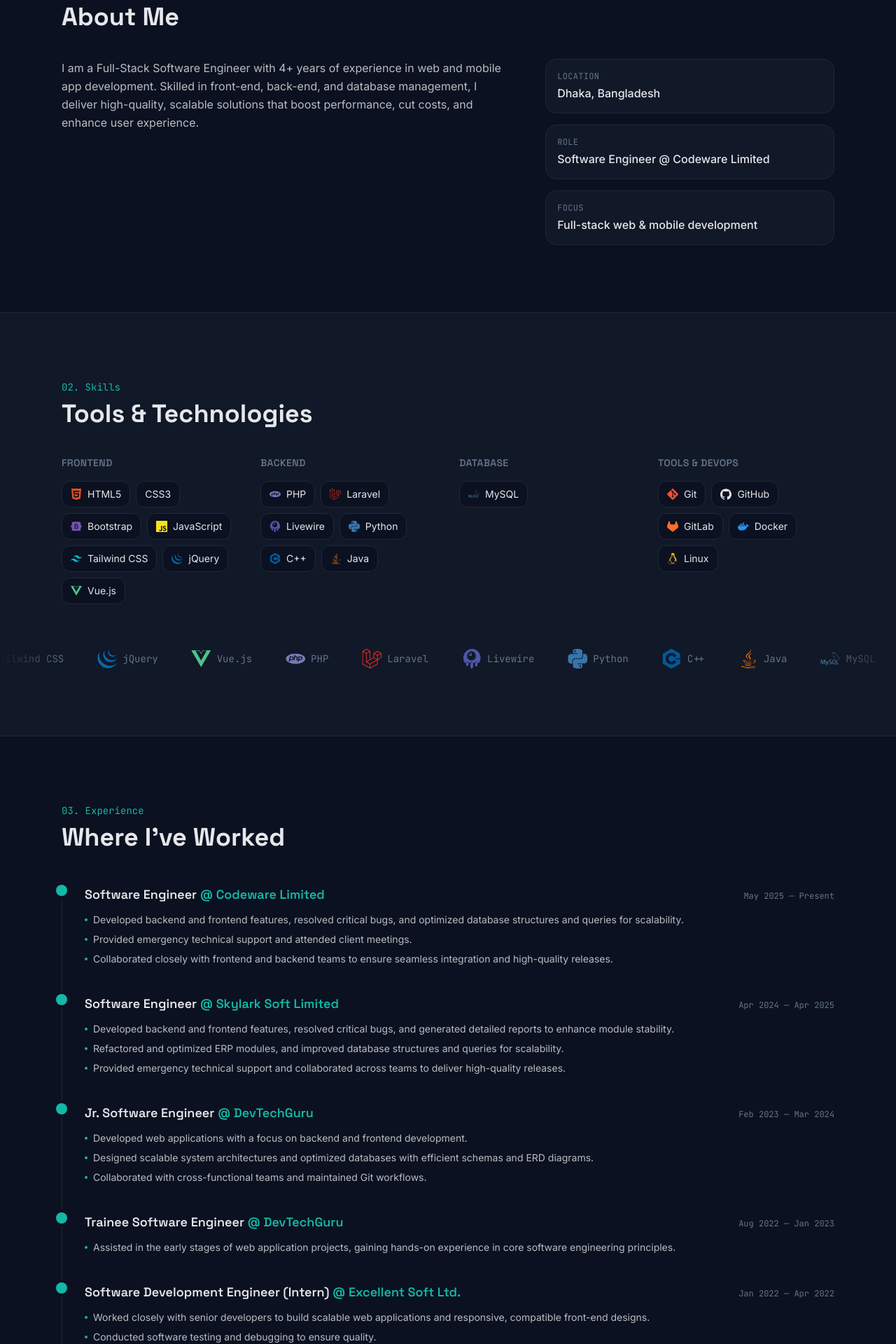
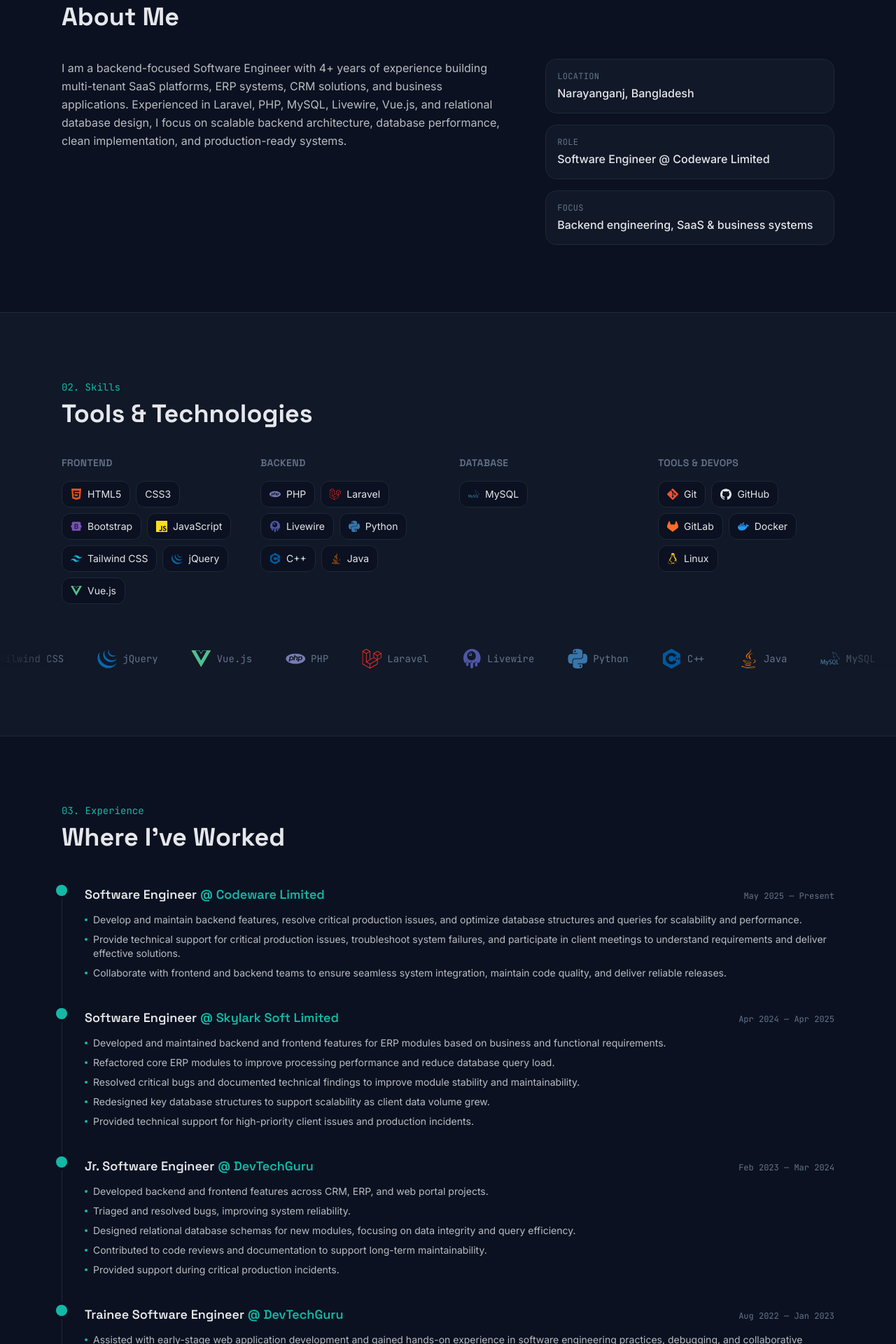
Before and after one commit to rezwanz/md-rejwan-mahmud-portfolio, a React (Vite) app: page / in a window 1280 px wide. Shown: the part 920-2840 px from the top of the page at 70% size. Built offline with nearby package versions, Linux system fonts and the light colour scheme.

Commit message:
Content and Resume updated

```diff
--- a/src/data/content.ts
+++ b/src/data/content.ts
@@ -71,10 +71,10 @@ export const site = {
   name: "Md. Rejwan Mahmud",
   initials: "rejwan.dev",
   role: "Software Engineer",
-  roles: ["Software Engineer", "Full-Stack Developer", "Problem Solver"],
+  roles: ["Software Engineer", "Backend Engineer", "Full-Stack Developer"],
   tagline:
-    "I build scalable, high-quality web & mobile applications across the full stack.",
-  location: "Dhaka, Bangladesh",
+    "I build scalable SaaS, ERP, CRM, and business applications with a focus on backend architecture, database performance, and reliable delivery.",
+  location: "Narayanganj, Bangladesh",
   email: "rejwan.dev24@gmail.com",
   resumeUrl: "/assets/files/resume-md-rejwan-mahmud.pdf",
   githubUsername: "rezwanz",
@@ -104,12 +104,12 @@ export const socialLinks: SocialLink[] = [
 export const about = {
   heading: "About Me",
   paragraphs: [
-    "I am a Full-Stack Software Engineer with 4+ years of experience in web and mobile app development. Skilled in front-end, back-end, and database management, I deliver high-quality, scalable solutions that boost performance, cut costs, and enhance user experience.",
+    "I am a backend-focused Software Engineer with 4+ years of experience building multi-tenant SaaS platforms, ERP systems, CRM solutions, and business applications. Experienced in Laravel, PHP, MySQL, Livewire, Vue.js, and relational database design, I focus on scalable backend architecture, database performance, clean implementation, and production-ready systems.",
   ],
   facts: [
     { label: "Location", value: site.location },
     { label: "Role", value: `${site.role} @ Codeware Limited` },
-    { label: "Focus", value: "Full-stack web & mobile development" },
+    { label: "Focus", value: "Backend engineering, SaaS & business systems" },
   ],
 };
 
@@ -253,31 +253,31 @@ export const services: ServiceItem[] = [
   {
     title: "Full-Stack Web Development",
     description:
-      "End-to-end web applications with React/Vue front ends and Laravel/PHP back ends, built for performance and long-term maintainability.",
+      "End-to-end web applications with Vue/React front ends and Laravel/PHP back ends, built for performance, scalability, and long-term maintainability.",
     icon: "code",
   },
   {
     title: "Backend & API Development",
     description:
-      "RESTful APIs, business logic, and system integrations built on Laravel and PHP, focused on clean architecture and reliability.",
+      "Backend systems, RESTful APIs, business logic, and third-party integrations built with Laravel and PHP, focused on clean architecture and reliability.",
     icon: "server",
   },
   {
     title: "Database Design & Optimization",
     description:
-      "MySQL schema design, query tuning, and structural refactors to improve performance and keep data integrity as systems grow.",
+      "Relational schema design, query optimization, and structural refactoring to improve performance and preserve data integrity as systems scale.",
     icon: "database",
   },
   {
     title: "ERP & Business Systems",
     description:
-      "Custom ERP modules for production, ordering, invoicing, and reporting — tailored to real operational workflows, not generic templates.",
+      "Custom ERP and business-system modules for production, ordering, invoicing, accounting, and reporting, tailored to real operational workflows.",
     icon: "layers",
   },
   {
     title: "Responsive UI Implementation",
     description:
-      "Pixel-accurate, accessible, mobile-first interfaces with Tailwind CSS that hold up across devices and screen sizes.",
+      "Responsive, accessible, mobile-first interfaces with Tailwind CSS that provide consistent experiences across devices and screen sizes.",
     icon: "smartphone",
   },
 ];
@@ -289,9 +289,9 @@ export const experience: ExperienceItem[] = [
     start: "May 2025",
     end: "Present",
     bullets: [
-      "Developed backend and frontend features, resolved critical bugs, and optimized database structures and queries for scalability.",
-      "Provided emergency technical support and attended client meetings.",
-      "Collaborated closely with frontend and backend teams to ensure seamless integration and high-quality releases.",
+      "Develop and maintain backend features, resolve critical production issues, and optimize database structures and queries for scalability and performance.",
+      "Provide technical support for critical production issues, troubleshoot system failures, and participate in client meetings to understand requirements and deliver effective solutions.",
+      "Collaborate with frontend and backend teams to ensure seamless system integration, maintain code quality, and deliver reliable releases.",
     ],
   },
   {
@@ -300,9 +300,11 @@ export const experience: ExperienceItem[] = [
     start: "Apr 2024",
     end: "Apr 2025",
     bullets: [
-      "Developed backend and frontend features, resolved critical bugs, and generated detailed reports to enhance module stability.",
-      "Refactored and optimized ERP modules, and improved database structures and queries for scalability.",
-      "Provided emergency technical support and collaborated across teams to deliver high-quality releases.",
+      "Developed and maintained backend and frontend features for ERP modules based on business and functional requirements.",
+      "Refactored core ERP modules to improve processing performance and reduce database query load.",
+      "Resolved critical bugs and documented technical findings to improve module stability and maintainability.",
+      "Redesigned key database structures to support scalability as client data volume grew.",
+      "Provided technical support for high-priority client issues and production incidents.",
     ],
   },
   {
@@ -311,9 +313,11 @@ export const experience: ExperienceItem[] = [
     start: "Feb 2023",
     end: "Mar 2024",
     bullets: [
-      "Developed web applications with a focus on backend and frontend development.",
-      "Designed scalable system architectures and optimized databases with efficient schemas and ERD diagrams.",
-      "Collaborated with cross-functional teams and maintained Git workflows.",
+      "Developed backend and frontend features across CRM, ERP, and web portal projects.",
+      "Triaged and resolved bugs, improving system reliability.",
+      "Designed relational database schemas for new modules, focusing on data integrity and query efficiency.",
+      "Contributed to code reviews and documentation to support long-term maintainability.",
+      "Provided support during critical production incidents.",
     ],
   },
   {
@@ -322,7 +326,7 @@ export const experience: ExperienceItem[] = [
     start: "Aug 2022",
     end: "Jan 2023",
     bullets: [
-      "Assisted in the early stages of web application projects, gaining hands-on experience in core software engineering principles.",
+      "Assisted with early-stage web application development and gained hands-on experience in software engineering practices, debugging, and collaborative development.",
     ],
   },
   {
@@ -331,8 +335,8 @@ export const experience: ExperienceItem[] = [
     start: "Jan 2022",
     end: "Apr 2022",
     bullets: [
-      "Worked closely with senior developers to build scalable web applications and responsive, compatible front-end designs.",
-      "Conducted software testing and debugging to ensure quality.",
+      "Worked with senior developers to build web applications and responsive, cross-browser-compatible interfaces.",
+      "Conducted software testing and debugging to identify and resolve issues and maintain application quality.",
     ],
   },
 ];
@@ -347,7 +351,7 @@ export const education: EducationItem[] = [
     details: "Specialized in Software Engineering and Data Science.",
   },
   {
-    degree: "B.Sc in Computer Science and Engineering",
+    degree: "B.Sc. in Computer Science and Engineering",
     institution: "Independent University, Bangladesh (IUB)",
     institutionUrl: "https://iub.ac.bd/",
     start: "2017",
@@ -422,16 +426,16 @@ export const projects: Project[] = [
   {
     title: "Property Management System (PMS)",
     description:
-      "A multi-tenant SaaS Hotel PMS on a DB-per-tenant architecture, with two apps: a Super Admin panel for tenant onboarding, billing, and global hotel data, and a per-hotel Tenant PMS covering front desk, reservations, guest CRM, POS, night audit, and accounting.",
-    tags: ["HTML", "CSS", "Tailwind", "TypeScript", "Inertia.js", "Vite", "Vue.js", "PHP", "Laravel", "Redis", "MySQL"],
+      "Designed and developed a multi-tenant SaaS Hotel PMS using a DB-per-tenant architecture, with two applications: a Super Admin panel for tenant onboarding, billing, and global hotel data, and a per-hotel Tenant PMS covering front desk, reservations, guest CRM, POS, night audit, and accounting.",
+    tags: ["HTML", "CSS", "Tailwind CSS", "TypeScript", "Inertia.js", "Vite", "Vue.js", "PHP", "Laravel", "Redis", "MySQL"],
     category: "Full-stack",
     associatedWith: "Codeware Limited",
   },
   {
     title: "Visa Agency CRM & Management System",
     description:
-      "A multilingual (AR/BN/EN) multi-tenant CRM for a visa services agency — combining a marketing site with a back-office suite covering customer tracking, invoicing & payments, commissions, double-entry accounting, and financial reporting.",
-    tags: ["HTML", "CSS", "Tailwind", "Alpine.js", "Vite", "JavaScript", "PHP", "Laravel", "Livewire", "MySQL"],
+      "Developed a multilingual (AR/BN/EN), multi-tenant CRM for a visa services agency, combining a public-facing marketing website with a back-office platform for customer management, invoicing and payments, commission tracking, double-entry accounting, and financial reporting.",
+    tags: ["HTML", "CSS", "Tailwind CSS", "Alpine.js", "Vite", "JavaScript", "PHP", "Laravel", "Livewire", "MySQL"],
     category: "Full-stack",
     associatedWith: "Codeware Limited (client: Al Zahra Consultancy)",
     live: "https://alzahrabd.com/",
@@ -439,8 +443,8 @@ export const projects: Project[] = [
   {
     title: "Bangladesh Medical University (BMU)",
     description:
-      "A university administration and research platform with an end-to-end IRB ethics-approval workflow, governance portals for Academic & Syndicate meetings with signed attendance confirmation, and a multilingual (EN/BN) CMS with per-department subdomains and news publishing.",
-    tags: ["HTML", "CSS", "Tailwind", "Alpine.js", "PHP", "Laravel", "Livewire", "Filament", "MySQL"],
+      "Developed a university administration and research platform with an end-to-end IRB ethics-approval workflow, governance portals for Academic and Syndicate meetings with signed attendance confirmation, and a multilingual (EN/BN) CMS with per-department subdomains and news publishing.",
+    tags: ["HTML", "CSS", "Tailwind CSS", "Alpine.js", "PHP", "Laravel", "Livewire", "Filament", "MySQL"],
     category: "Full-stack",
     associatedWith: "Codeware Limited",
     live: "https://www.bmu.ac.bd/",
@@ -448,12 +452,12 @@ export const projects: Project[] = [
   {
     title: "Winrooms",
     description:
-      "A hotel & accommodation booking platform for searching, comparing, and booking rooms, with dynamic pricing, real-time availability, and partner dashboards for property management.",
+      "Developed a hotel and accommodation booking platform for searching, comparing, and booking rooms, with dynamic pricing, real-time availability, and partner dashboards for property management.",
     tags: [
       "HTML",
       "CSS",
       "Bootstrap",
-      "Tailwind",
+      "Tailwind CSS",
       "Alpine.js",
       "Vite",
       "JavaScript",
@@ -473,12 +477,12 @@ export const projects: Project[] = [
   {
     title: "Etripi",
     description:
-      "A hotel & tour booking platform for the Bangladesh market, with a partner portal for rate/availability management, local payment gateway integration, automated invoicing, and a dedicated tour booking module.",
+      "Developed a hotel and tour booking platform for the Bangladesh market, including a partner portal for rate and availability management, local payment gateway integration, automated invoicing, and a dedicated tour booking module.",
     tags: [
       "HTML",
       "CSS",
       "Bootstrap",
-      "Tailwind",
+      "Tailwind CSS",
       "Alpine.js",
       "Vite",
       "JavaScript",
@@ -498,7 +502,7 @@ export const projects: Project[] = [
   {
     title: "goRMG ERP",
     description:
-      "A multi-vendor ERP for the garments industry, deployed across 20+ clients to streamline operations; contributed to Protracker, a cloud-based tool for tracking orders, production, shipping, and invoicing.",
+      "Developed ERP modules for the garments industry, deployed across 10+ clients to streamline operations, and contributed to Protracker, a cloud-based platform for managing orders, production, shipping, and invoicing.",
     tags: [
       "HTML",
       "CSS",
@@ -515,16 +519,16 @@ export const projects: Project[] = [
   {
     title: "Laboratory Information Management System (LIMS)",
     description:
-      "LIMS for the Wyss Institute at Harvard — streamlines sample management, automates workflows, ensures data integrity, and improves efficiency in research and testing facilities.",
-    tags: ["HTML", "CSS", "Bootstrap", "JavaScript", "Tailwind", "PHP", "Laravel", "MySQL"],
+      "Developed features for a Laboratory Information Management System for the Wyss Institute at Harvard to support sample management, workflow automation, data integrity, and research and testing operations.",
+    tags: ["HTML", "CSS", "Bootstrap", "JavaScript", "Tailwind CSS", "PHP", "Laravel", "MySQL"],
     category: "Full-stack",
     associatedWith: "DevTechGuru Ltd. (client: Wyss Institute, Harvard)",
   },
   {
     title: "Wyss Diagnostics Accelerator (DxA) Web Presence",
     description:
-      "A visually engaging, user-friendly website built to enhance online presence, improve navigation, and highlight innovative research for the Wyss Institute's DxA program at Harvard.",
-    tags: ["HTML", "CSS", "Bootstrap", "JavaScript", "Tailwind", "WordPress", "PHP"],
+      "Built the public-facing WordPress website for the Wyss Diagnostics Accelerator program at the Wyss Institute at Harvard, showcasing the initiative and its research focus.",
+    tags: ["HTML", "CSS", "Bootstrap", "JavaScript", "Tailwind CSS", "WordPress", "PHP"],
     category: "Frontend",
     associatedWith: "DevTechGuru Ltd. (client: Wyss Institute, Harvard)",
     live: "https://wyss.harvard.edu/collaboration/wyss-diagnostics-accelerator/",
@@ -532,16 +536,16 @@ export const projects: Project[] = [
   {
     title: "GURU ERP",
     description:
-      "A multi-vendor, web-based ERP solution to streamline business processes, improve inter-departmental efficiency, and enhance data management — deployed for Three Arrows Plastic Factory (Saudi Arabia) and Uniglory Ltd.",
-    tags: ["HTML", "CSS", "Bootstrap", "JavaScript", "jQuery", "Ajax", "PHP", "MySQL"],
+      "Developed a web-based ERP solution for Three Arrows Plastic Factory (Saudi Arabia) and Uniglory Ltd. to streamline business processes, improve interdepartmental efficiency, and enhance data management.",
+    tags: ["HTML", "CSS", "Bootstrap", "JavaScript", "jQuery", "AJAX", "PHP", "MySQL"],
     category: "Full-stack",
     associatedWith: "DevTechGuru Ltd. (clients: Three Arrows Plastic Factory, Uniglory Ltd.)",
   },
   {
     title: "CMS for QK Ahmad Foundation",
     description:
-      "A user-friendly content management platform enabling easy creation, editing, organization, and publishing of text, images, and video content.",
-    tags: ["HTML", "CSS", "Bootstrap", "JavaScript", "jQuery", "Ajax", "PHP", "MySQL"],
+      "Developed a web-based CMS for creating, editing, organizing, and publishing digital content, including text, images, and videos.",
+    tags: ["HTML", "CSS", "Bootstrap", "JavaScript", "jQuery", "AJAX", "PHP", "MySQL"],
     category: "Full-stack",
     associatedWith: "DevTechGuru Ltd.",
     live: "https://qkaf.org/home.php",
@@ -558,7 +562,7 @@ export const projectFilters = [
 export const contact = {
   heading: "Get In Touch",
   subheading:
-    "Have a project in mind or just want to say hi? My inbox is always open.",
+    "Have a project in mind or want to discuss a software engineering opportunity? My inbox is open.",
   formspreeEndpoint: "https://formspree.io/f/xwleqzln",
 };
 
```
